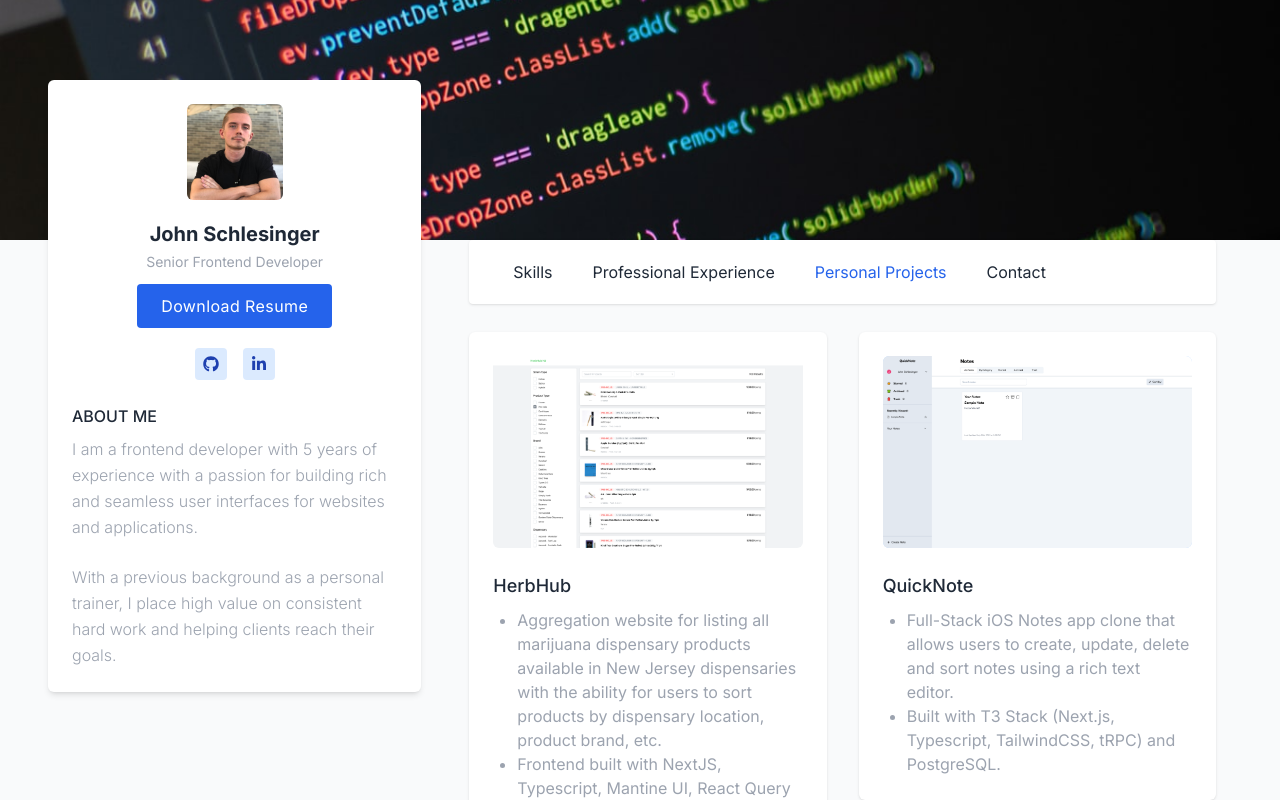
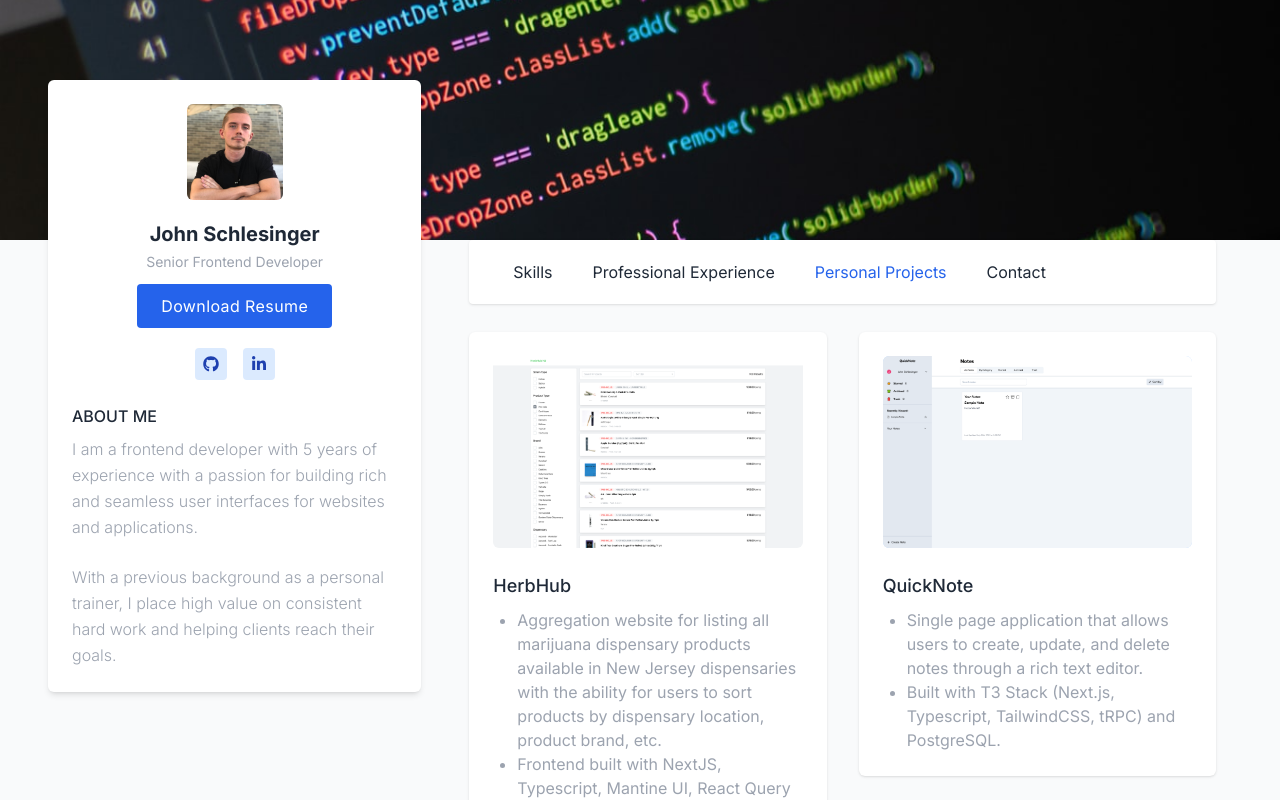
Before and after one commit to Jschles1/jschles-portfolio, a Next.js app: page /portfolio in a window 1280 px wide. Shown: the top 800 px of the page. Built offline with nearby package versions, Linux system fonts and the light colour scheme.

Commit message:
Update project description

```diff
--- a/src/app/portfolio/page.tsx
+++ b/src/app/portfolio/page.tsx
@@ -22,7 +22,7 @@ const portfolioData = [
     link: "https://github.com/Jschles1/notes-tw",
     website: "https://quicknote-app.vercel.app/",
     description: [
-      "Full-Stack iOS Notes app clone that allows users to create, update, delete and sort notes using a rich text editor.",
+      "Single page application that allows users to create, update, and delete notes through a rich text editor.",
       "Built with T3 Stack (Next.js, Typescript, TailwindCSS, tRPC) and PostgreSQL.",
     ],
   },
```
